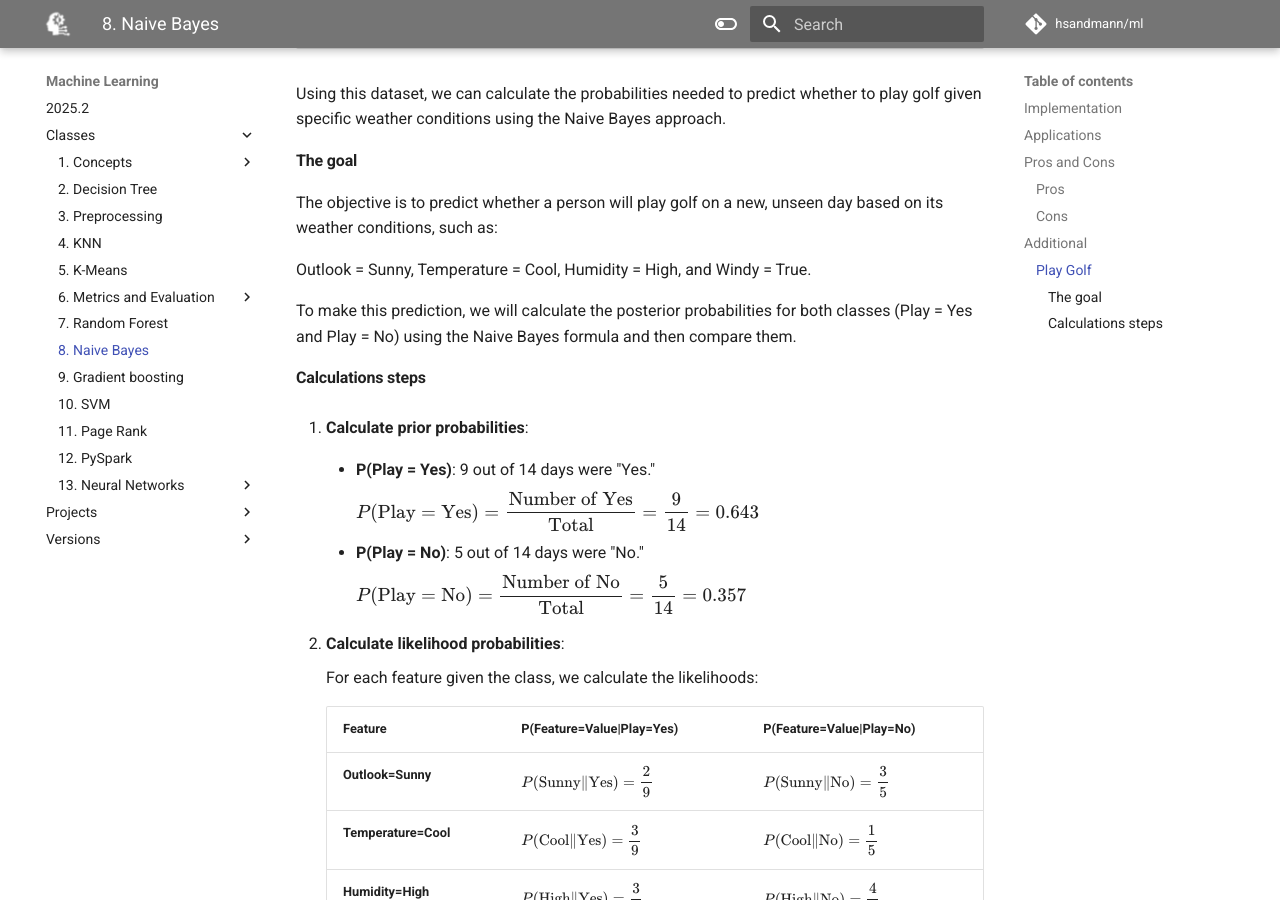
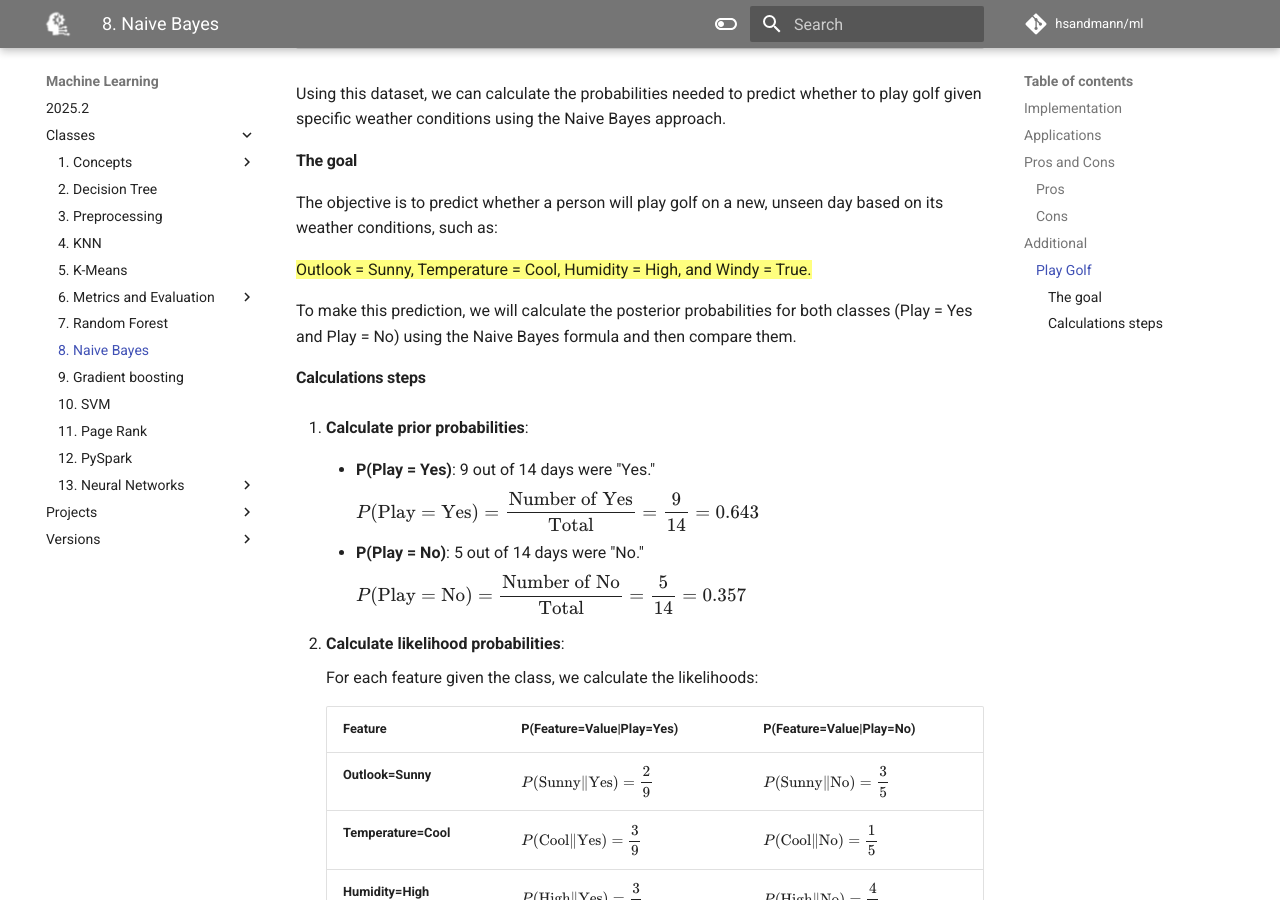
Before and after one commit to hsandmann/ml, an MkDocs documentation site: the page built from docs/classes/naive_bayes/index.md, in a window 1280 px wide and 900 px high, scrolled down 4817 px. Built offline with MkDocs 1.6.1 and Material for MkDocs 9.7.7, drawn with Linux system fonts in a browser that asks for light colours; comment, search, counter and statistics services are not loaded.

Commit message:
highlight

```diff
--- a/docs/classes/naive_bayes/index.md
+++ b/docs/classes/naive_bayes/index.md
@@ -267,7 +267,12 @@ Using this dataset, we can calculate the probabilities needed to predict whether
 
 The objective is to predict whether a person will play golf on a new, unseen day based on its weather conditions, such as:
 
-Outlook = Sunny, Temperature = Cool, Humidity = High, and Windy = True.
+{==
+Outlook = Sunny,
+Temperature = Cool,
+Humidity = High,
+and Windy = True.
+==}
 
 To make this prediction, we will calculate the posterior probabilities for both classes (Play = Yes and Play = No) using the Naive Bayes formula and then compare them.
 
```
